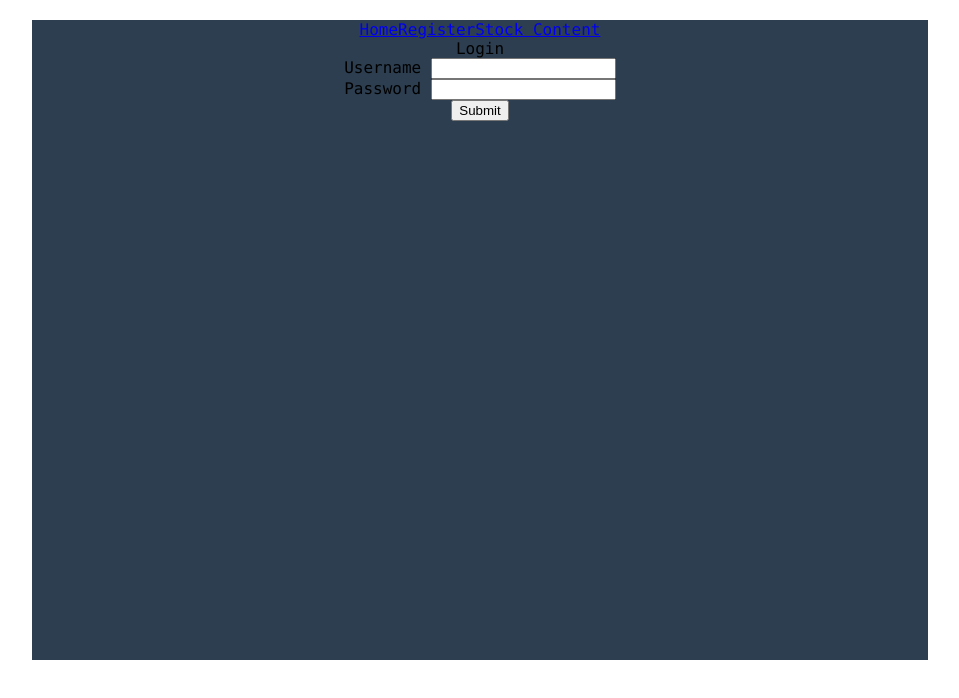
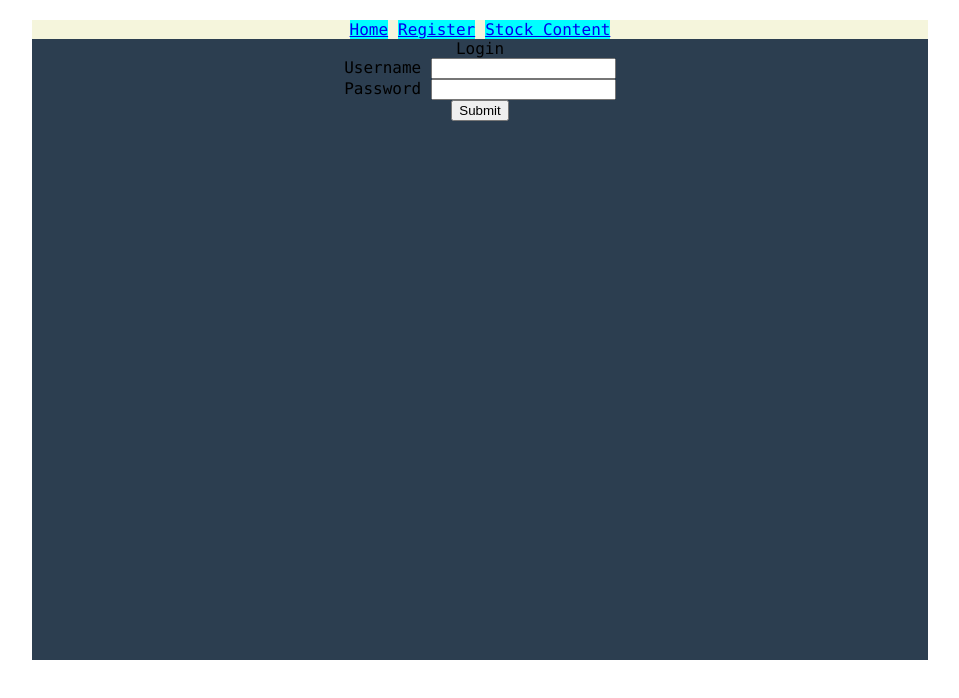
Before and after one commit to bchh325/trading-site, a React (Create React App) app: page /stocks in a window 1280 px wide. Shown: the top 698 px of the page, without its empty margins (160-1119 px from the left). Built offline with nearby package versions, Linux system fonts and the light colour scheme; no server answers; what aws-amplify would draw is missing.

Commit message:
updated navbar

```diff
--- a/src/components/NavBar.jsx
+++ b/src/components/NavBar.jsx
@@ -1,13 +1,14 @@
 import React from 'react'
 import { NavLink } from 'react-router-dom';
+import styles from './css_modules/NavBar.module.css'
 
 
 export default function NavBar() {
     return (
-        <div className="navbar">
-            <NavLink className="navbutton" exact="true" to="/">Home</NavLink>
-            <NavLink className="navbutton" to="/register">Register</NavLink>
-            <NavLink className="navbutton" to="/stocks">Stock Content</NavLink>
+        <div className={styles.nav}>
+            <NavLink className={styles["nav-button"]} exact="true" to="/">Home</NavLink>
+            <NavLink className={styles["nav-button"]} to="/register">Register</NavLink>
+            <NavLink className={styles["nav-button"]} to="/stocks">Stock Content</NavLink>
         </div>
     )
 }
--- /dev/null
+++ b/src/components/css_modules/NavBar.module.css
@@ -0,0 +1,11 @@
+.nav {
+    color: white;
+    background-color: beige;
+    display: flex;
+    justify-content: center;
+    column-gap: 10px;
+}
+
+.nav-button {
+    background-color: aqua;
+}
```
